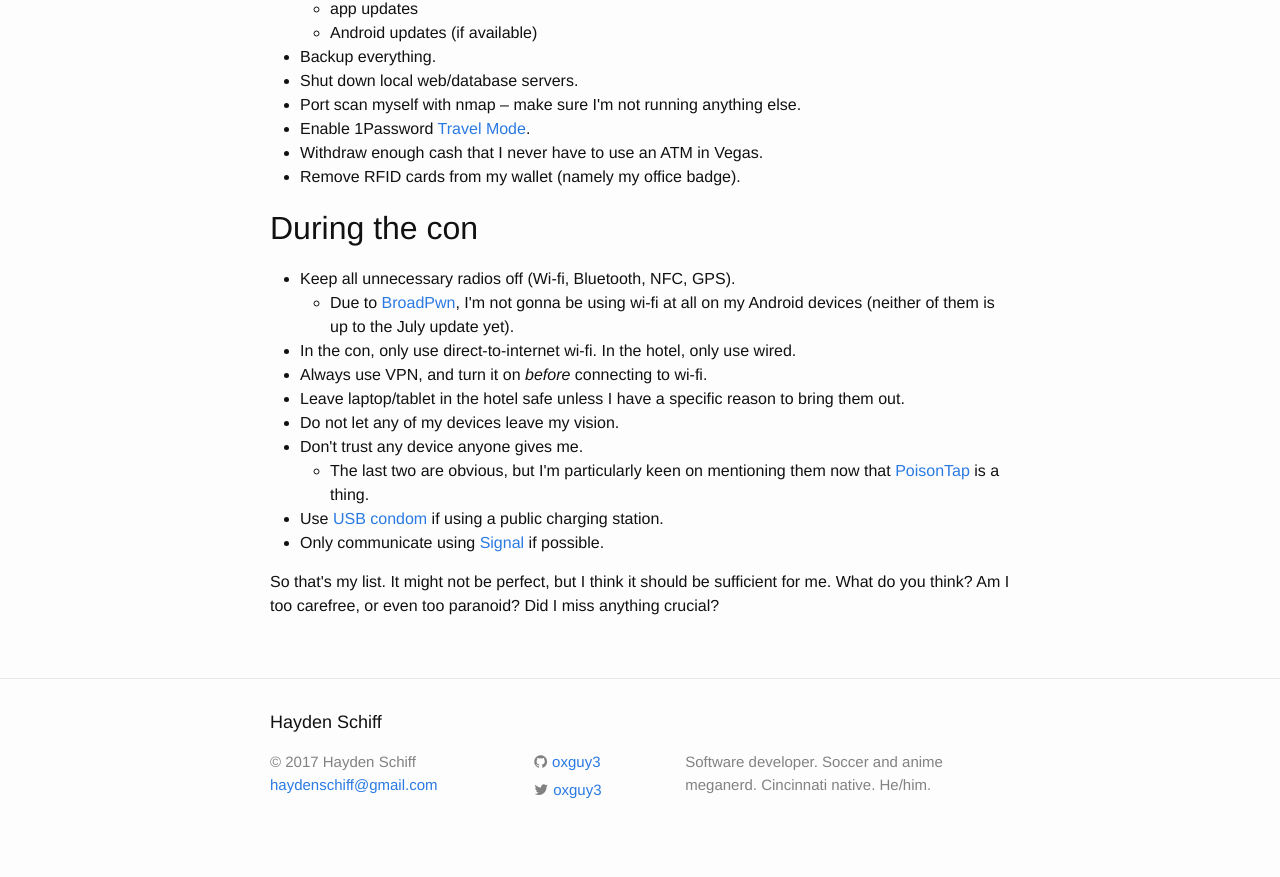
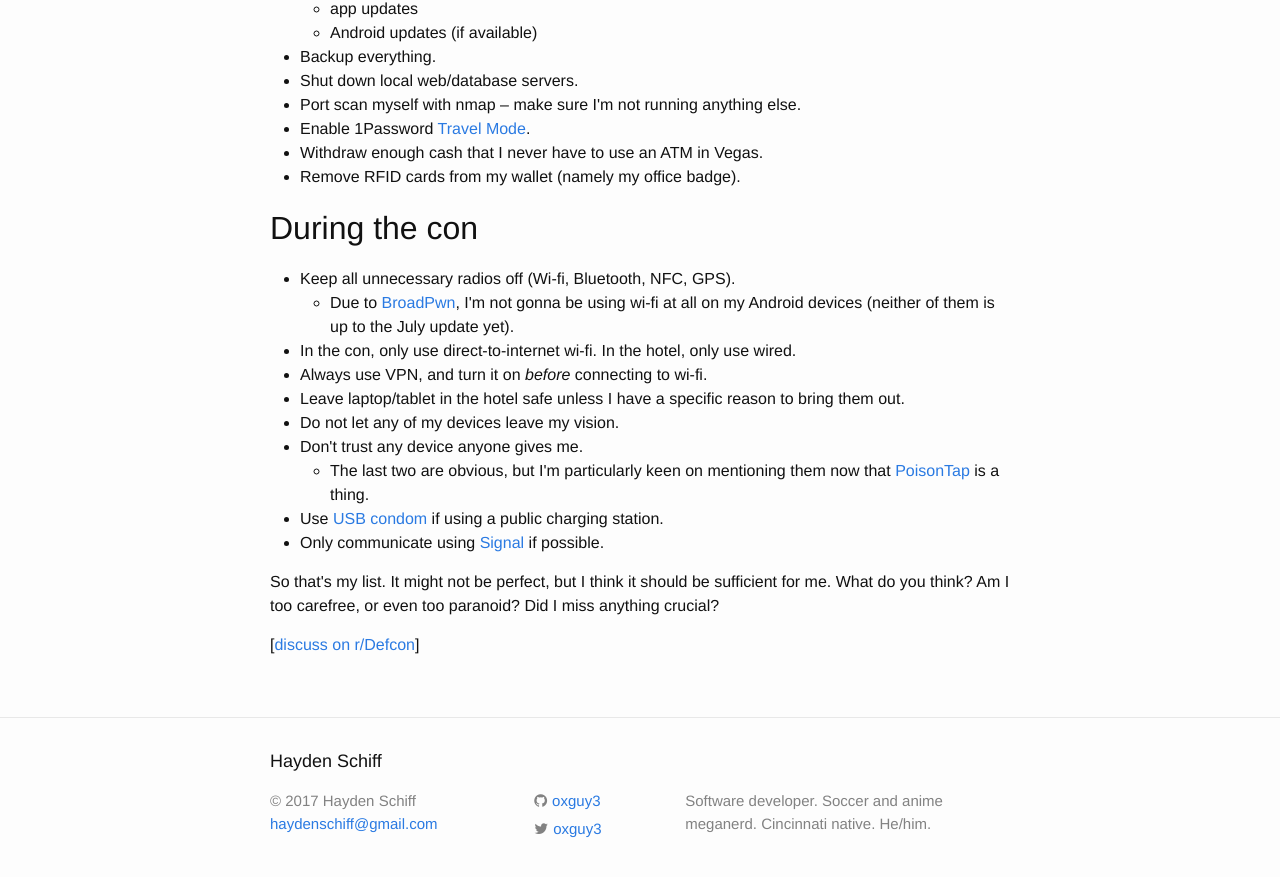
Before and after one commit to oxguy3/schiff.io, a Jekyll site: the page built from _posts/2017-07-24-defcon-checklist.md, in a window 1280 px wide and 900 px high, scrolled down 624 px. Shown: the top 877 px of the window. Built offline with Jekyll 4.4.1, drawn with Linux system fonts in a browser that asks for light colours; comment, search, counter and statistics services are not loaded.

Commit message:
reddit discussion link

```diff
--- a/_posts/2017-07-24-defcon-checklist.md
+++ b/_posts/2017-07-24-defcon-checklist.md
@@ -35,3 +35,5 @@
 * Only communicate using [Signal](https://play.google.com/store/apps/details?id=org.thoughtcrime.securesms) if possible.
 
 So that's my list. It might not be perfect, but I think it should be sufficient for me. What do you think? Am I too carefree, or even too paranoid? Did I miss anything crucial?
+
+[[discuss on r/Defcon](https://www.reddit.com/r/Defcon/comments/6p9q32/i_made_a_security_prep_checklist_for_my_first/)]
```
